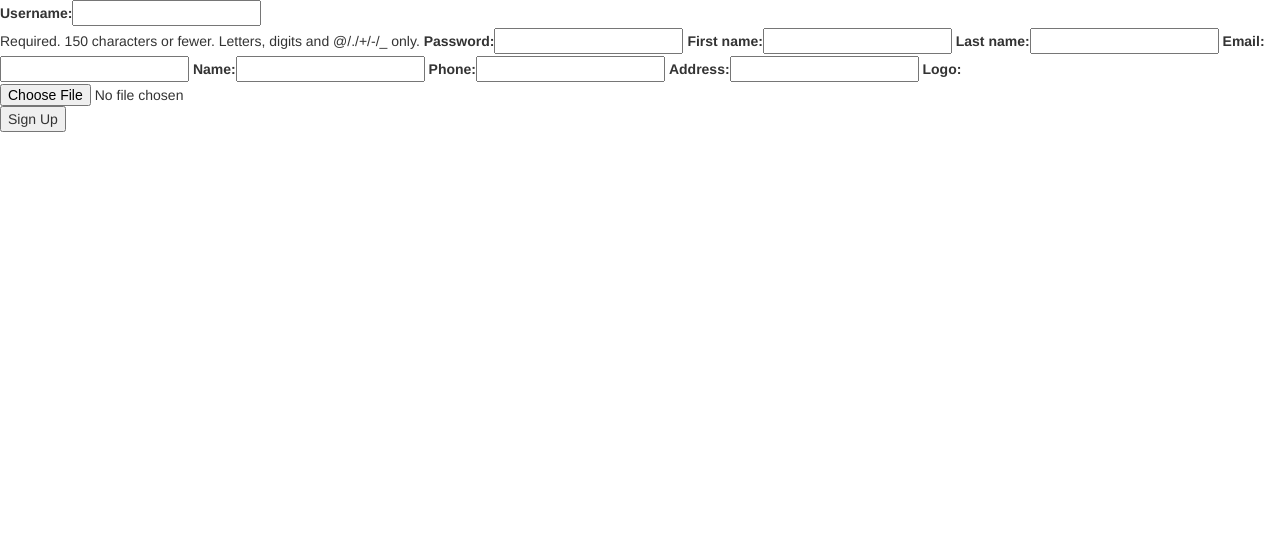
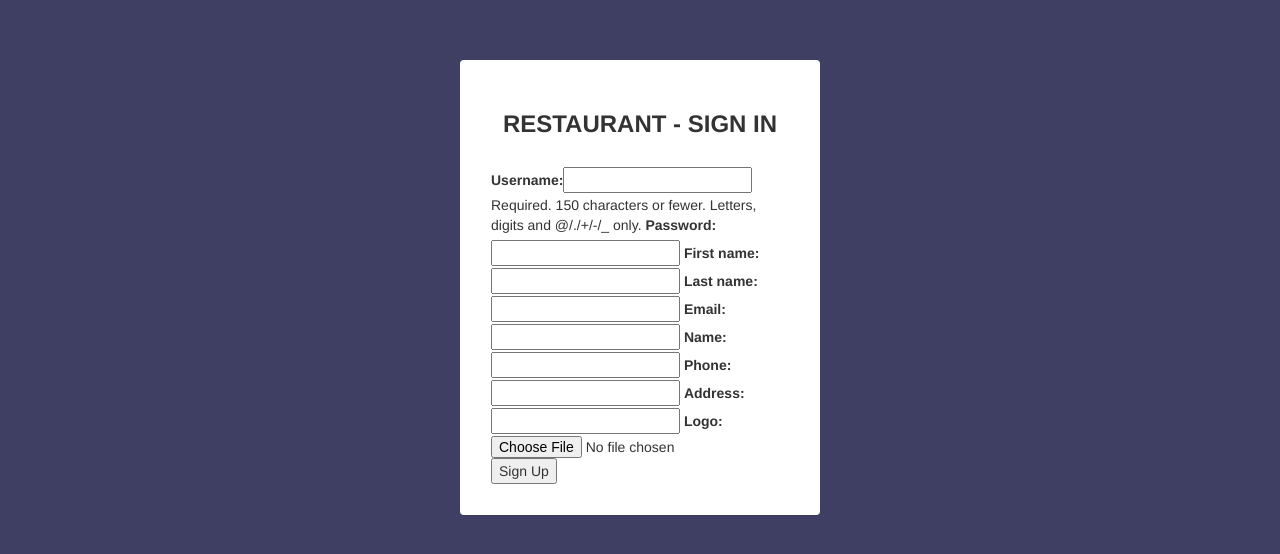
Before and after one commit to Engineermar/foodtasker, a Django app: page /restaurant/sign-up/ in a window 1280 px wide. Shown: the top 554 px of the page. Run offline with Django 3.2, Linux system fonts and the light colour scheme; some libraries are stand-ins or nearby versions.

Commit message:
add bootstrap to signup.html

```diff
--- a/foodtaskerapp/static/css/style.css
+++ b/foodtaskerapp/static/css/style.css
@@ -0,0 +1,14 @@
+.bg-blue {
+  background-color: #3F3F63;
+}
+
+.btn-pink {
+  color: white;
+  background-color: #EE5462;
+}
+
+.btn-pink:hover,
+.btn-pink:focus {
+  color: white;
+  background-color: #DA4F4D;
+}
--- a/foodtaskerapp/templates/base_signup.html
+++ b/foodtaskerapp/templates/base_signup.html
@@ -10,8 +10,25 @@
   <link rel="stylesheet" href="{% static 'css/style.css' %}">
   <script src="{% static 'js/bootstrap.min.js' %}"></script>
 </head>
-<body>
-  {% block heading %}{% endblock %}
-  {% block content %}{% endblock %}
+<body class="bg-blue">
+
+  <div class="container">
+    <div class="row">
+      <div class="col-lg-4 col-lg-offset-4">
+        <br/>
+        <br/>
+        <br/>
+        <div>
+          <div class="panel panel-body">
+            <div class="panel-body">
+              <h3 class="text-center text-uppercase"><b>{% block heading %}{% endblock %}</b></h3>
+              <br/>
+              {% block content %}{% endblock %}
+            </div>
+          </div>
+        </div>
+      </div>
+    </div>
+  </div>
 </body>
 </html>
--- a/foodtaskerapp/templates/restaurant/sign_in.html
+++ b/foodtaskerapp/templates/restaurant/sign_in.html
@@ -1,7 +1,7 @@
 {% extends 'base_signup.html' %}
 
 {% block title %}Sign In{% endblock %}
-{% block hading %}Restaurant - Sign In{% endblock %}
+{% block heading %}Restaurant - Sign In{% endblock %}
 
 {% block content %}
   <form method="POST">
--- a/foodtaskerapp/templates/restaurant/sign_up.html
+++ b/foodtaskerapp/templates/restaurant/sign_up.html
@@ -1,7 +1,7 @@
 {% extends 'base_signup.html' %}
 
 {% block title %}Sign In{% endblock %}
-{% block hading %}Restaurant - Sign In{% endblock %}
+{% block heading %}Restaurant - Sign In{% endblock %}
 
 {% block content %}
   <form method="POST" enctype="multipart/form-data">
```
